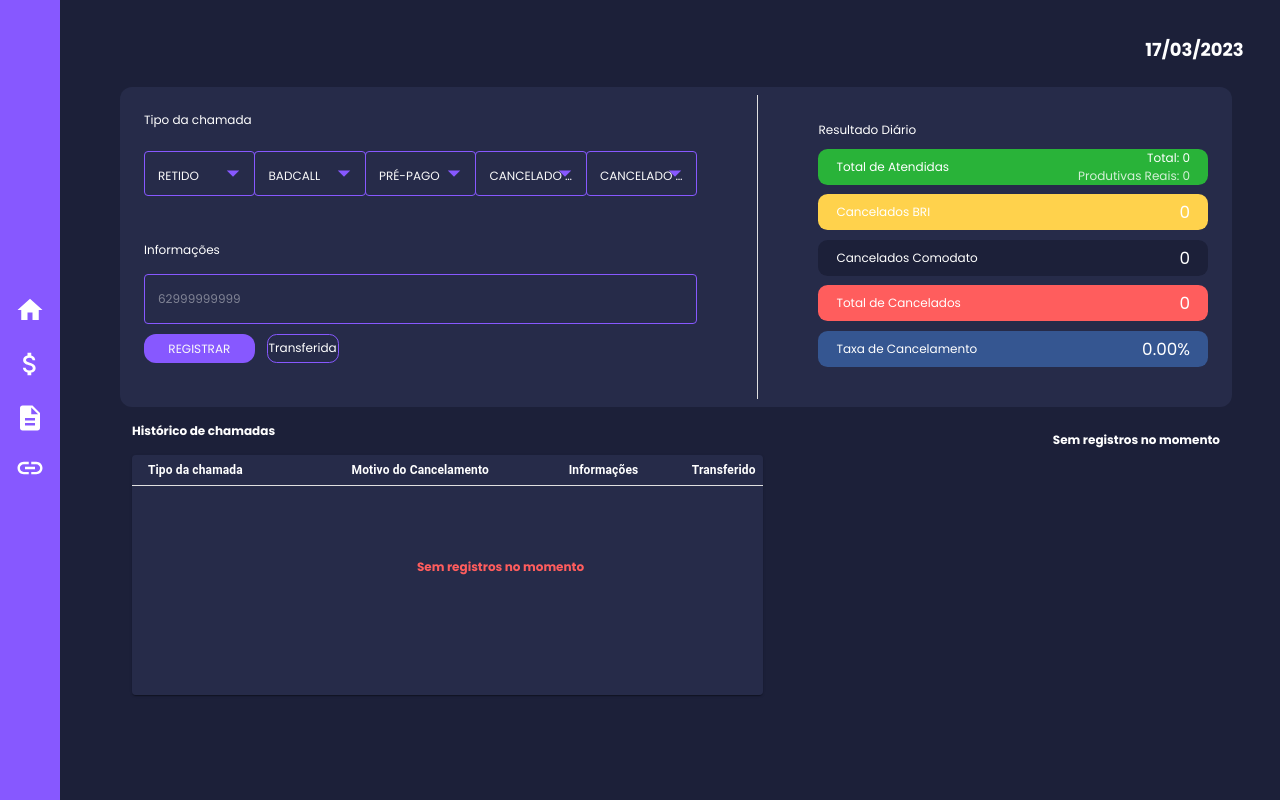
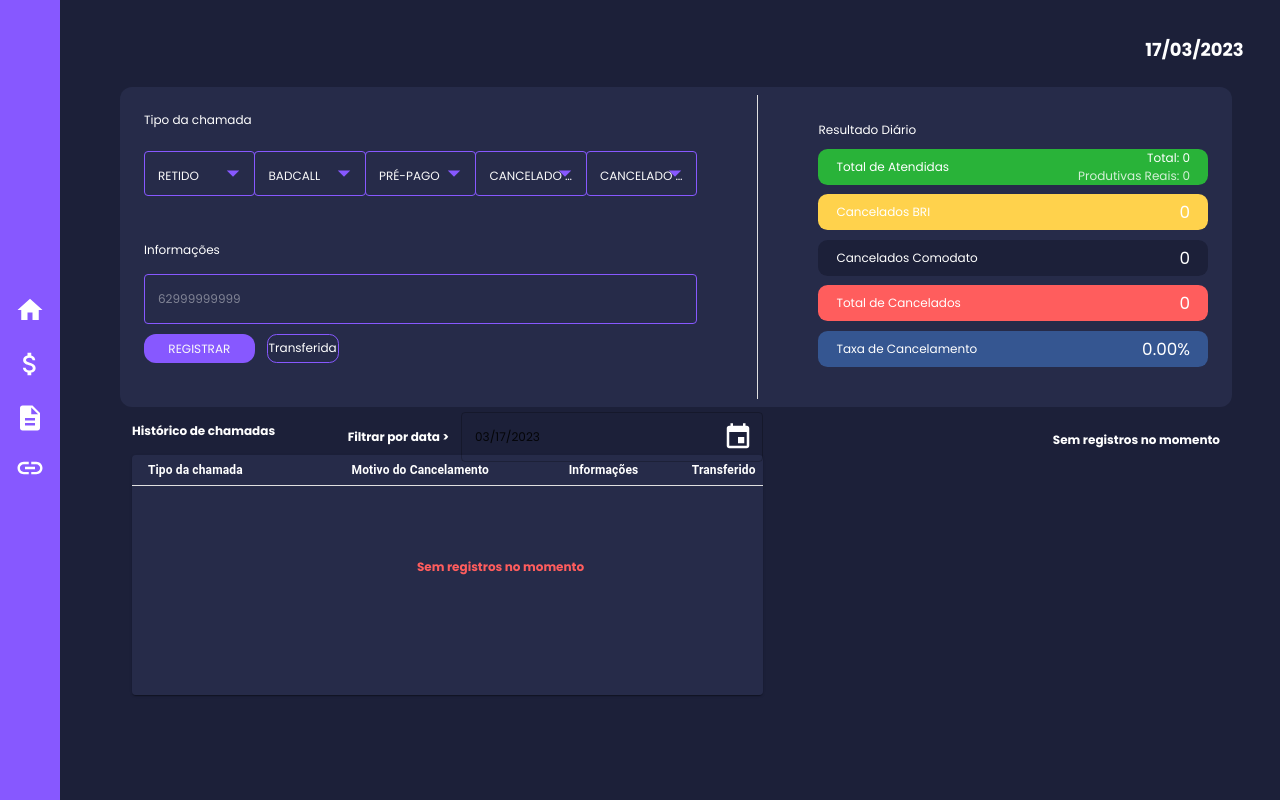
Before and after one commit to joaovsz/callRegister, a React (Vite) app: page / in a window 1280 px wide. Built offline with nearby package versions, Linux system fonts and the light colour scheme.

Commit message:
Filtragem por data na lista de informações

```diff
--- a/package.json
+++ b/package.json
@@ -11,11 +11,11 @@
     "format": "prettier --write ."
   },
   "dependencies": {
-    "@emotion/react": "^11.10.0",
-    "@emotion/styled": "^11.10.0",
+    "@emotion/react": "^11.10.6",
+    "@emotion/styled": "^11.10.6",
     "@mui/icons-material": "^5.8.4",
     "@mui/lab": "^5.0.0-alpha.108",
-    "@mui/material": "^5.10.1",
+    "@mui/material": "^5.11.13",
     "@mui/x-date-pickers": "^5.0.8",
     "axios": "^1.1.3",
     "dayjs": "^1.11.6",
--- a/src/components/Header/Header.tsx
+++ b/src/components/Header/Header.tsx
@@ -9,9 +9,6 @@ import { Menu, MenuItem } from '@mui/material'
 import AttachMoneyIcon from '@mui/icons-material/AttachMoney'
 import TimelineIcon from '@mui/icons-material/Timeline'
 import React from 'react'
-import PersonSearchIcon from '@mui/icons-material/PersonSearch';
-import { ChartsContext } from '../context/chart_context'
-import LogoutIcon from '@mui/icons-material/Logout'
 export const Header = () => {
   const [anchorEl, setAnchorEl] = React.useState(null)
   const open = Boolean(anchorEl)
--- a/src/components/Register/List/List.tsx
+++ b/src/components/Register/List/List.tsx
@@ -6,15 +6,30 @@ import TableHead from '@mui/material/TableHead'
 import TableRow from '@mui/material/TableRow'
 import Paper from '@mui/material/Paper'
 import { ChartsContext } from '../../context/chart_context'
-import { useContext, useState } from 'react'
+import { SetStateAction, useContext, useEffect, useState } from 'react'
 import { Chart_container } from '../../Charts/Chart_container'
 import dayjs, { Dayjs } from 'dayjs'
 import createTheme from '@mui/material/styles/createTheme'
-
+import ThemeProvider from '@mui/material/styles/ThemeProvider'
+import { LocalizationProvider } from '@mui/x-date-pickers/LocalizationProvider/LocalizationProvider'
+import Stack from '@mui/material/Stack/Stack'
+import TextField, { TextFieldProps } from '@mui/material/TextField'
+import { AdapterDayjs } from '@mui/x-date-pickers/AdapterDayjs'
+import { DesktopDatePicker } from '@mui/x-date-pickers/DesktopDatePicker'
+import { Register } from '../../types/context'
 
 export const List = () => {
   const [value, setValue] = useState<Dayjs | null>(dayjs())
+  const [formattedDate, setFormattedDate] = useState<Dayjs | null | String>()
+
   const { calls } = useContext(ChartsContext)
+
+  useEffect(() => {
+    setFormattedDate(dayjs(value).format('YYYY-MM-DD'))
+    console.log(formattedDate)
+    console.log(calls)
+  }, [value])
+
   const theme = createTheme({
     palette: {
       primary: {
@@ -29,13 +44,12 @@ export const List = () => {
     }
   })
 
-
   return (
     <div id="tableInfo">
       <div id="tabela">
         <div id="filtrar">
           <h2>Histórico de chamadas</h2>
-          {/* <div id="date-selector">
+          <div id="date-selector">
             <h3>Filtrar por data &gt; </h3>
             <ThemeProvider theme={theme}>
               <LocalizationProvider dateAdapter={AdapterDayjs}>
@@ -43,15 +57,19 @@ export const List = () => {
                   <DesktopDatePicker
                     value={value}
                     minDate={dayjs('2022-01-01')}
-                    onChange={newValue => {
+                    onChange={(
+                      newValue: SetStateAction<dayjs.Dayjs | null>
+                    ) => {
                       setValue(newValue)
                     }}
-                    renderInput={params => <TextField {...params} />}
+                    renderInput={(
+                      params: JSX.IntrinsicAttributes & TextFieldProps
+                    ) => <TextField {...params} />}
                   />
                 </Stack>
               </LocalizationProvider>
             </ThemeProvider>
-          </div> */}
+          </div>
         </div>
         <TableContainer component={Paper} id="table">
           <Table sx={{ minWidth: 650 }} size="small" aria-label="a dense table">
@@ -66,7 +84,8 @@ export const List = () => {
             </TableHead>
             {calls.length > 0 ? (
               <TableBody>
-                {calls.map((row, index) => (
+                {calls.map((row, index) =>
+                  row.registered_at == formattedDate ? (
                     <TableRow
                       className={
                         row.typeCall === 'RETIDO'
@@ -94,7 +113,10 @@ export const List = () => {
                       <Checkbox color="secondary" />
                     </TableCell> */}
                     </TableRow>
-                ))}
+                  ) : (
+                    false
+                  )
+                )}
               </TableBody>
             ) : (
               <h2 className="alertInit"> Sem registros no momento</h2>
--- a/src/components/context/chart_context.tsx
+++ b/src/components/context/chart_context.tsx
@@ -38,7 +38,7 @@ export function ChartProvider(props: any) {
   const navigate = useNavigate()
 
   const register: Register = {
-    registered_at: moment().format(),
+    registered_at: moment().format().substring(0, 10),
     is_canceled:
       typeCall === 'CANCELADO_COMODATO'
         ? 1
@@ -173,6 +173,7 @@ export function ChartProvider(props: any) {
         canceladoBRI,
         badCall,
         retidos,
+        setCalls,
         PrePago,
         transferred
       }}
--- a/src/components/types/context.ts
+++ b/src/components/types/context.ts
@@ -69,4 +69,5 @@ export interface chartContexts {
   calculateCalls: (type: string) => void
   calcularTaxa: (totalCanceled: number) => void
   checkTransferred: (e: any) => void
+
 }
```
Also changed, not shown: 1 other file (tests, documents, lock files or other folders). Lines whose indentation alone changed are shown as unchanged.
